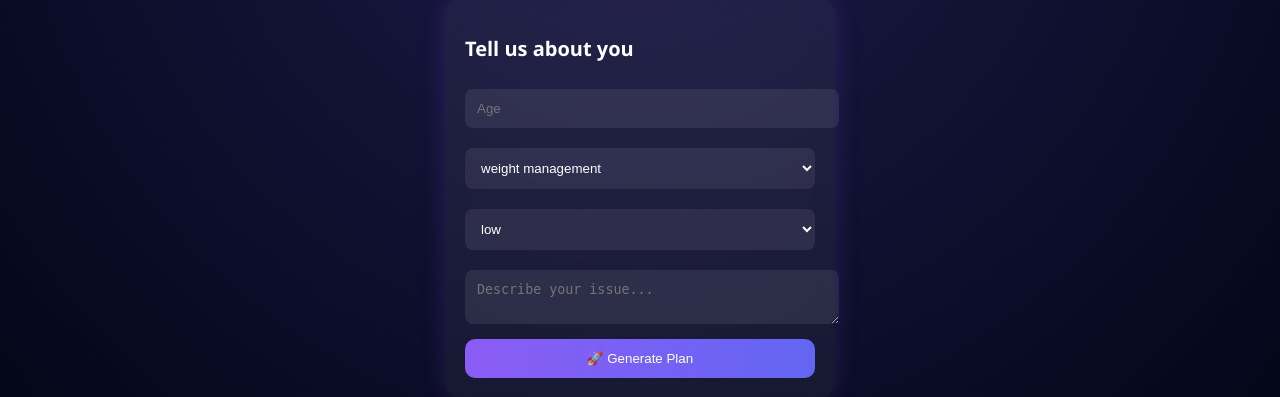
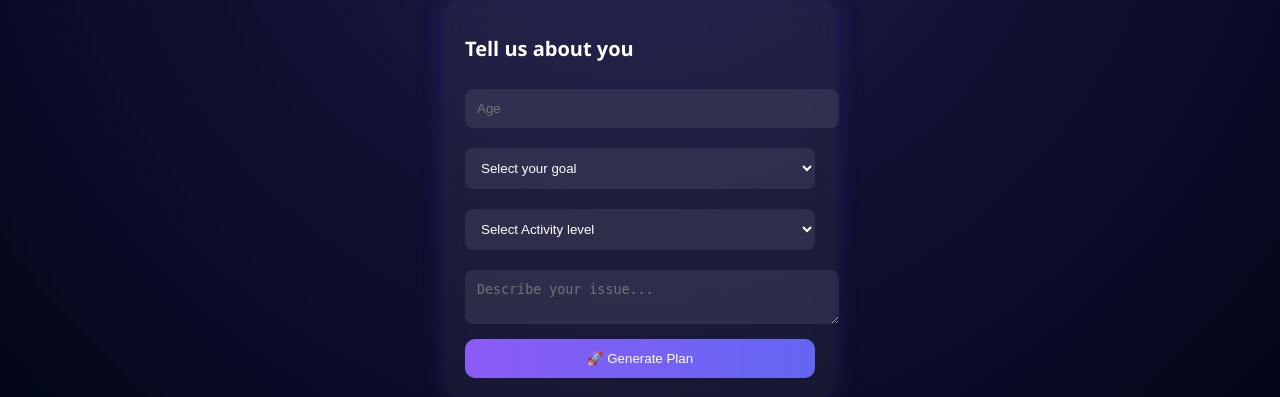
Before and after one commit to Manisha1808/Healthibite-GenAI, a Flask app: page / in a window 1280 px wide. Shown: the part 192-589 px from the top of the page. Run offline with Flask 3, Linux system fonts and the light colour scheme.

Commit message:
Update index.html

```diff
--- a/templates/index.html
+++ b/templates/index.html
@@ -35,6 +35,7 @@
                 <input type="text" name="age" placeholder="Age" required>
 
                 <select name="goal">
+                    <option value=""> Select your goal </option>
                     <option>weight management</option>
                     <option>improve energy</option>
                     <option>better sleep</option>
@@ -42,6 +43,7 @@
                 </select>
 
                 <select name="activity">
+                    <option value=""> Select Activity level </option>
                     <option>low</option>
                     <option>medium</option>
                     <option>high</option>
```
